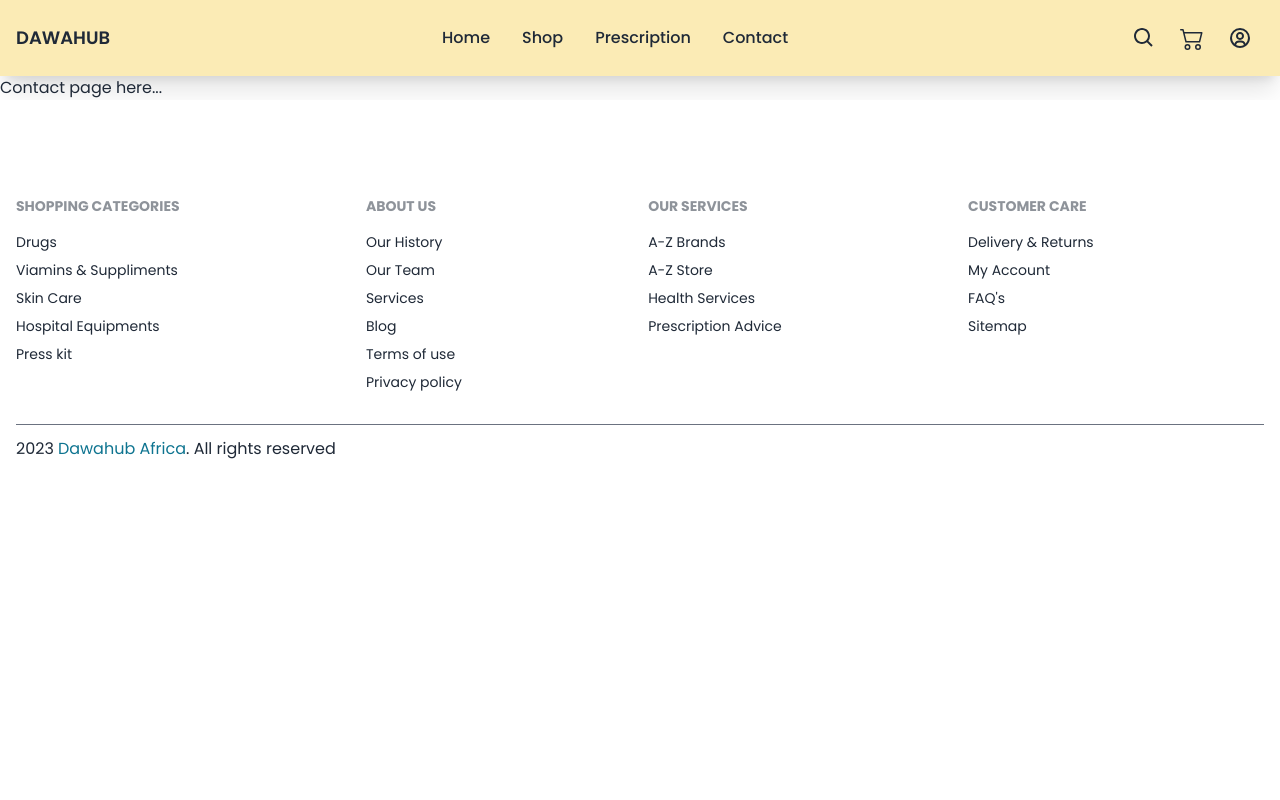
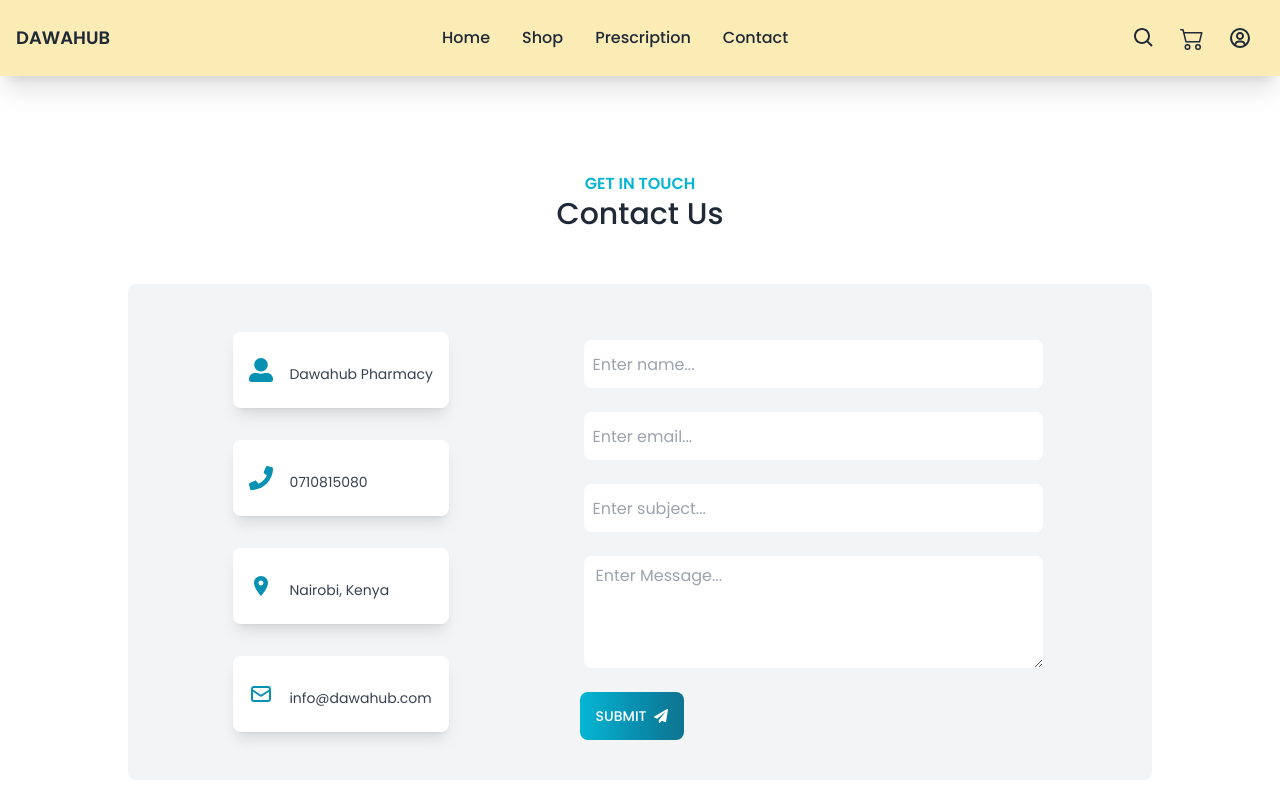
Before and after one commit to Vabrise-Technologies-Ltd/dawahub, a React (Vite) app: page /contact in a window 1280 px wide. Shown: the top 800 px of the page. Built offline with nearby package versions, Linux system fonts and the light colour scheme.

Commit message:
fix: add contact-form && details

```diff
--- a/package.json
+++ b/package.json
@@ -9,12 +9,16 @@
     "preview": "vite preview"
   },
   "dependencies": {
+    "@emailjs/browser": "^3.11.0",
     "daisyui": "^2.51.5",
     "firebase": "^9.19.1",
+    "framer-motion": "^10.12.4",
     "react": "^18.2.0",
     "react-dom": "^18.2.0",
     "react-icons": "^4.8.0",
+    "react-reveal": "^1.2.2",
     "react-router-dom": "^6.10.0",
+    "react-simple-typewriter": "^5.0.1",
     "tailwindcss": "^3.3.1"
   },
   "devDependencies": {
--- /dev/null
+++ b/src/components/Contact/ContactDetails.jsx
@@ -0,0 +1,28 @@
+import { FaPhone, FaUserAlt } from "react-icons/fa";
+import { MdLocationOn } from "react-icons/md";
+import { HiOutlineMail } from "react-icons/hi";
+import { motion } from "framer-motion";
+
+const ContactDetails = () => {
+    const contactInfo = [
+        {icon: <FaUserAlt />, details: 'Dawahub Pharmacy'},
+        {icon: <FaPhone />, details: '0710815080'},
+        {icon: <MdLocationOn />, details: 'Nairobi, Kenya'},
+        {icon: <HiOutlineMail />, details: 'info@dawahub.com'},
+    ]
+    return (
+        <>
+            {contactInfo.map((info) => (
+                <motion.div
+                    whileHover={{y: -8, scale: 1.02}}
+                    transition={{type: 'spring', stiffness: 80}}
+                    class="flex items-center bg-white rounded-lg ease-out duration-300 px-4 py-6 shadow-lg hover:shadow-xl">
+                    <p className="text-cyan-600">{info.icon}</p>
+                    <p class="md:ml-4 ml-2 mt-2 md:text-sm text-xs">{info.details}</p>
+                </motion.div>
+            ))}
+        </>
+     );
+}
+
+export default ContactDetails;
--- /dev/null
+++ b/src/components/Contact/ContactForm.jsx
@@ -0,0 +1,54 @@
+import { FaPaperPlane } from "react-icons/fa";
+import { useRef } from 'react';
+import emailjs from '@emailjs/browser';
+
+const ContactForm = () => {
+
+    const form = useRef();
+
+    const sendEmail = (e) => {
+        e.preventDefault();
+
+        emailjs.sendForm('service_t90pxy5', 'template_tv081r2', form.current, 'WRrSye9uB_rR96j-n')
+        .then((result) => {
+            console.log(result.text);
+            console.log('Message sent successfully!')
+        }, (error) => {
+            console.log(error.text);
+            console.log('There was an error, please try again!')
+        });
+
+        e.target.reset()
+        alert('Email sent successfully')
+    };
+
+    return (
+        <>
+            <div>
+                <form ref={form} onSubmit={sendEmail} >
+                    <div className="label">
+                        <input className="input" type="text" name="name" placeholder="Enter name..." required />
+                    </div>
+                    <div className="label">
+                        <input className="input" type="email" name="email" placeholder="Enter email..." required />
+                    </div>
+                    <div className="label">
+                        <input className="input" type="text" name="subject" placeholder="Enter subject..." required />
+                    </div>
+                    <div className="label">
+                        <textarea className="py-2 px-3 rounded-lg w-full outline-none" name="message" placeholder="Enter Message..." cols="30" rows="4"></textarea>
+                    </div>
+                    <button className="mt-4 btn flex items-center">
+                        Submit
+                        <span className="ml-2">
+                            <FaPaperPlane />
+                        </span>
+                    </button>
+                </form>
+            </div>
+
+        </>
+     );
+}
+
+export default ContactForm;
--- a/src/index.css
+++ b/src/index.css
@@ -21,6 +21,14 @@
     }
 
     .btn {
-        @apply bg-gradient-to-r from-cyan-500 to-cyan-700 via-cyan-600 border-none rounded-full py-3 text-white font-medium
+        @apply bg-gradient-to-r from-cyan-500 to-cyan-700 via-cyan-600 border-none rounded-lg py-3 text-white font-medium
+    }
+
+    .input {
+        @apply py-3 px-2 bg-white rounded-lg w-full focus-within:border-cyan-400 outline-none
+    }
+
+    .label {
+        @apply my-2
     }
 }
--- a/src/pages/Contact.jsx
+++ b/src/pages/Contact.jsx
@@ -1,7 +1,40 @@
+import ContactForm from "../components/Contact/ContactForm";
+import ContactDetails from "../components/Contact/ContactDetails";
+import { motion } from "framer-motion";
+import Bounce from 'react-reveal/Bounce';
+
+
 const Contact = () => {
     return (
         <>
-         Contact page here...
+            <div className="md:py-16 py-8" id="contact">
+                <Bounce top>
+                    <div className="flex flex-col items-center justify-center pt-8 pb-4 text-gray-800">
+                        <p className="text-cyan-500 uppercase font-semibold md:text-base text-sm">Get In Touch</p>
+                        <h1 className="section-title">Contact Us</h1>
+                    </div>
+                </Bounce>
+                <div className="md:flex justify-around items-center md:mx-32 my-8 md:p-10 p-6 bg-gray-100 rounded-lg">
+                    <div>
+                        <motion.div
+                            initial={{x: "-100vw", opacity: 0}}
+                            animate={{x: 0, opacity: 1}}
+                            transition={{type: "spring", delay: 0.2, stiffness: 50}}
+                            class="flex flex-col md:my-0 my-8 md:text-2xl text-center text-2xl text-gray-700 space-y-8 ">
+                            <ContactDetails />
+                        </motion.div>
+                    </div>
+
+                    <motion.div
+                        initial={{x: "100vw", opacity: 0}}
+                        animate={{x: 0, opacity: 1}}
+                        transition={{type: "spring", delay: 0.4, stiffness: 50}}
+                        className="md:mb-0 mb-16">
+                        <ContactForm />
+                    </motion.div>
+
+                </div>
+            </div>
         </>
      );
 }
```
Also changed, not shown: 1 other file (tests, documents, lock files or other folders).
